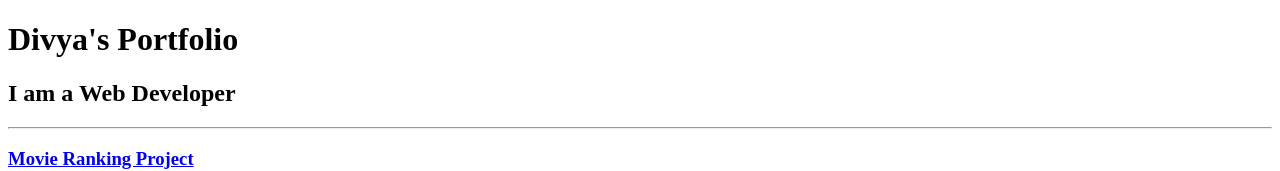
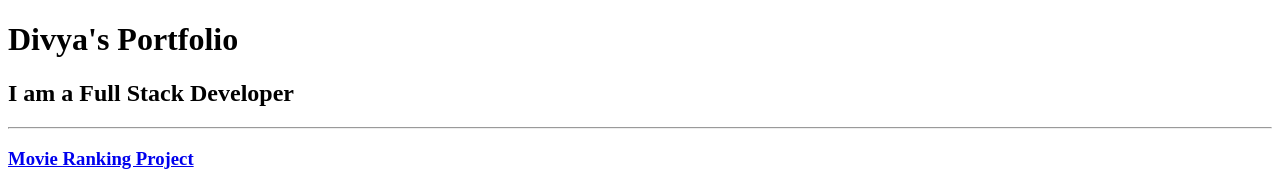
Before and after one commit to Divya-13790/Divya-portfolio, a plain HTML site: page index.html in a window 1280 px wide. Shown: the top 171 px of the page. Drawn offline with Linux system fonts and the light colour scheme.

Commit message:
Update index.html

```diff
--- a/index.html
+++ b/index.html
@@ -7,7 +7,7 @@
     </head>
     <body>
         <h1>Divya's Portfolio</h1>
-        <h2>I am a Web Developer</h2>
+        <h2>I am a Full Stack Developer</h2>
         <hr/>
         <h3><a href="./public/movie-ranking.html"> Movie Ranking Project</a></h3>
         <img src="./assets/images/movie-ranking.png"height="300" alt="Movie Ranking page preview"/>
```
